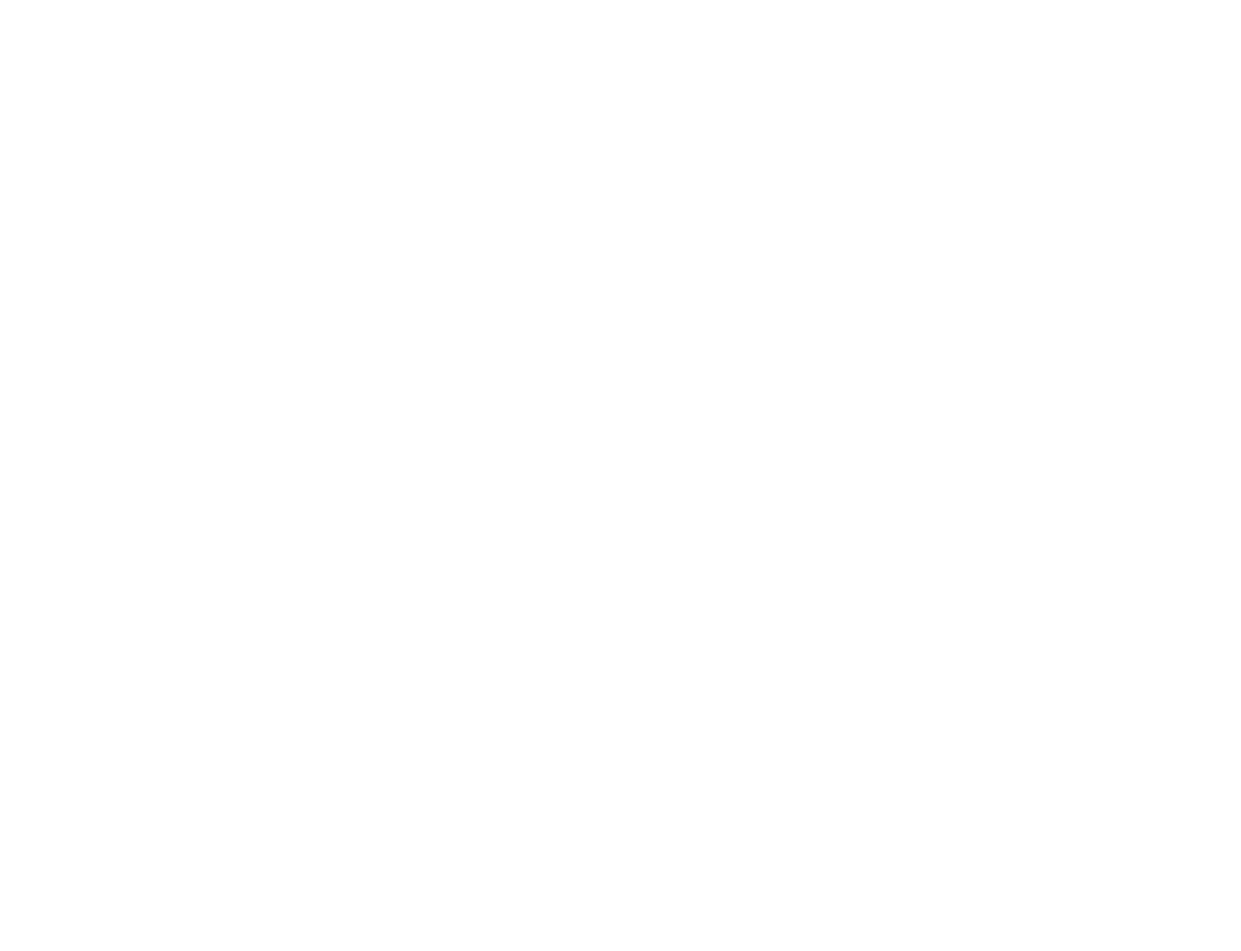
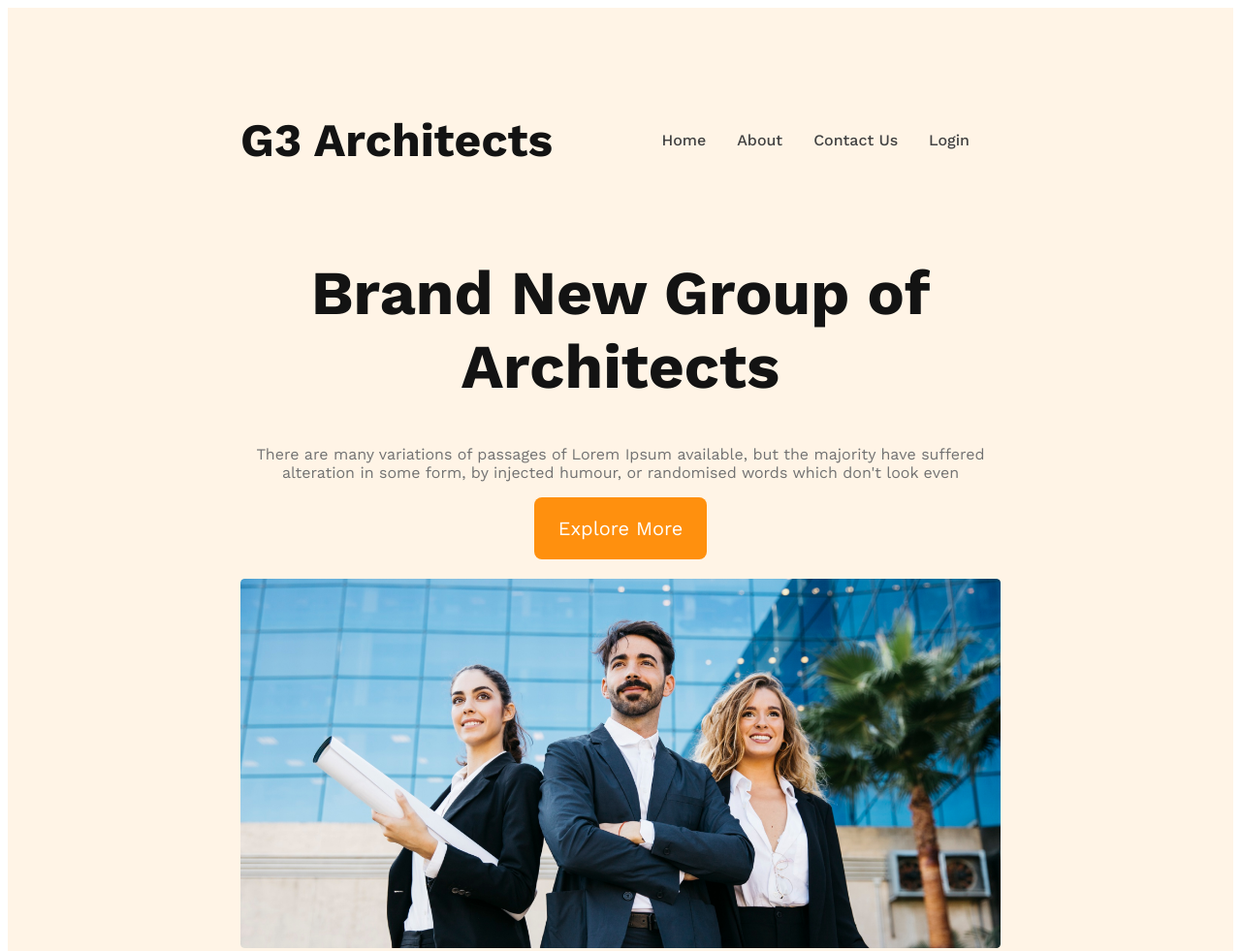
Before and after one commit to forhad3243/G3-Architect-website, a plain HTML site: page index.html in a window 1280 px wide. Shown: the top 981 px of the page at 97% size. Before the commit the page ends 800 px from the top, so only its background shows below. Drawn offline with nearby package versions, Linux system fonts and the light colour scheme.

Commit message:
finished the header section

```diff
--- a/index.html
+++ b/index.html
@@ -1,12 +1,62 @@
 <!DOCTYPE html>
 <html lang="en">
+
 <head>
     <meta charset="UTF-8">
     <meta name="viewport" content="width=device-width, initial-scale=1.0">
     <link rel="stylesheet" href="styles/style.css">
+    <link rel="preconnect" href="https://fonts.googleapis.com">
+    <link rel="preconnect" href="https://fonts.gstatic.com" crossorigin>
+    <link
+        href="https://fonts.googleapis.com/css2?family=Lato:wght@400;700;900&family=Open+Sans:wght@400;500;600;700;800&family=Work+Sans:wght@300;400;500;600;700;800&display=swap"
+        rel="stylesheet">
     <title>G3 Architects</title>
+
 </head>
+
 <body>
+    <header>
+        <nav>
+            <h3 class="nav-tittle">G3 Architects</h3>
+            <ul>
+                <li><a href="#">Home</a></li>
+                <li><a href="#">About</a></li>
+                <li><a href="#">Contact Us</a></li>
+                <li><a href="#">Login</a></li>
+            </ul>
+        </nav>
+        <div class="banner">
+            <h1 class="banner-tittle">Brand New Group of Architects </h1>
 
+            <p class="banner-description">There are many variations of passages of Lorem Ipsum available, but the
+                majority have suffered alteration in some form, by injected humour, or randomised words which don't look
+                even</p>
+
+            <button class="btn">Explore More</button>
+            <img class="banner-pic" src="images/banner.png" alt="">
+        </div>
+    </header>
+    <!-- end of header section -->
+    <!-- team section started -->
+    <main>
+        <section class="team-section">
+            <div class="members-pic">
+                <img src="images/team1.png" alt="">
+                <img src="images/team2.png" alt="">
+                <img src="images/team3.png" alt="">
+                <img src="images/team4.png" alt="">
+            </div>
+            <div class="team-description">
+                <h4 class="team-tittle">Quick list of Our Features</h4>
+                <p>There are many variations of passages of Lorem Ipsum available, but the majority have suffered alteration in some form, by injected humour, or randomised words which don't look even</p>
+                <div class="btn">Explore More</div>
+            </div>
+        </section>
+
+    </main>
+    <footer>
+
+    </footer>
 </body>
+
 </html>
--- a/styles/style.css
+++ b/styles/style.css
@@ -0,0 +1,104 @@
+/* shared css */
+
+* {
+    font-family: 'Lato', sans-serif;
+    font-family: 'Open Sans', sans-serif;
+    font-family: 'Work Sans', sans-serif;
+}
+
+
+.btn {
+    border-radius: 8px;
+    font-size: 1.25rem;
+    background: #FF900E;
+    padding: 20px 25px;
+    color: #FFF;
+    cursor: pointer;
+    border: 0;
+}
+
+
+/* Header Styles */
+header {
+    background: rgba(255, 144, 14, 0.10);
+    padding: 60px 240px;
+}
+
+.nav-tittle {
+    color: #131313;
+    text-align: center;
+    font-size: 3rem;
+    font-weight: 700;
+}
+
+nav {
+    display: flex;
+    justify-content: space-between;
+    align-items: center;
+}
+
+nav>ul {
+    display: flex;
+    justify-content: space-between;
+}
+
+nav li {
+    list-style: none;
+    margin-right: 2rem;
+
+}
+
+nav li a {
+    text-decoration: none;
+    color: #424242;
+    text-align: center;
+    font-size: 1rem;
+    font-weight: 500;
+    line-height: 26px;
+}
+
+.banner {
+    text-align: center;
+    max-width: 850px;
+    margin: 0 auto;
+}
+
+.banner-tittle {
+    color: #131313;
+    text-align: center;
+    font-size: 4rem;
+    font-weight: 700;
+}
+
+.banner-description {
+    color: #727272;
+    text-align: center;
+    font-size: 1rem;
+    font-style: normal;
+    font-weight: 400;
+}
+
+.banner img {
+    margin-top: 20px;
+    width: 100%;
+
+}
+
+
+
+/* responsibe style */
+@media screen and (max-width:576px) {
+
+
+}
+
+/* medium devices */
+@media screen and (min-width:576px) and (max-width:960px) {
+nav {
+        flex-direction: column;
+    }
+
+    header {
+        padding: 30px;
+    }
+}
```
